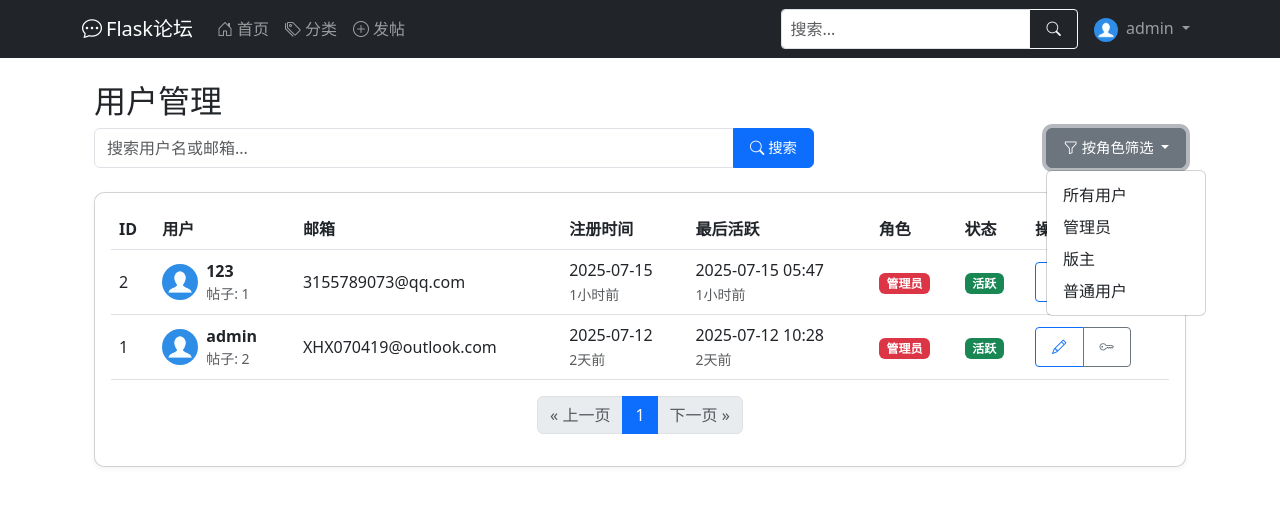
After one commit to 3588044667HZ/FlaskBBS, a Flask app: page /admin/users in a window 1280 px wide, after a click on "按角色筛选". The commit adds this page. Shown: the top 506 px of the page. Run offline with Flask 3, Linux system fonts and the light colour scheme; a user stored in the database is signed in.

Commit message:
用户权限编辑和管理员查看所有用户界面实现

```diff
--- a/app/templates/admin/edit_user.html
+++ b/app/templates/admin/edit_user.html
@@ -4,7 +4,7 @@
 <div class="container mt-4">
     <h2>编辑用户权限: {{ user.username }}</h2>
 
-    <form method="POST">
+    <form method="POST" action="{{url_for('admin.change_user_info',user_id=user.id)}}">
         <div class="card mb-4">
             <div class="card-header">基本权限</div>
             <div class="card-body">
--- /dev/null
+++ b/app/templates/admin/users.html
@@ -0,0 +1,204 @@
+<!-- templates/admin/users.html -->
+{% extends "admin/base.html" %}
+
+{% block admin_content %}
+<h2>用户管理</h2>
+
+<!-- 搜索和过滤区域 -->
+<div class="row mb-4">
+    <div class="col-md-8">
+        <form action="{{ url_for('admin.users') }}" method="get" class="d-flex">
+            <div class="input-group">
+                <input type="text" name="q" class="form-control" placeholder="搜索用户名或邮箱..."
+                       value="{{ request.args.get('q', '') }}">
+                <button class="btn btn-primary" type="submit">
+                    <i class="bi bi-search"></i> 搜索
+                </button>
+            </div>
+        </form>
+    </div>
+    <div class="col-md-4 text-end">
+        <div class="dropdown">
+            <button class="btn btn-outline-secondary dropdown-toggle" type="button" id="roleFilter"
+                    data-bs-toggle="dropdown" aria-expanded="false">
+                <i class="bi bi-funnel"></i> 按角色筛选
+            </button>
+            <ul class="dropdown-menu" aria-labelledby="roleFilter">
+                <li><a class="dropdown-item" href="{{ url_for('admin.users') }}">所有用户</a></li>
+                <li><a class="dropdown-item" href="{{ url_for('admin.users', role='admin') }}">管理员</a></li>
+                <li><a class="dropdown-item" href="{{ url_for('admin.users', role='moderator') }}">版主</a></li>
+                <li><a class="dropdown-item" href="{{ url_for('admin.users', role='user') }}">普通用户</a></li>
+            </ul>
+        </div>
+    </div>
+</div>
+
+<!-- 用户列表表格 -->
+<div class="card">
+    <div class="card-body">
+        <div class="table-responsive">
+            <table class="table table-hover align-middle">
+                <thead>
+                    <tr>
+                        <th>ID</th>
+                        <th>用户</th>
+                        <th>邮箱</th>
+                        <th>注册时间</th>
+                        <th>最后活跃</th>
+                        <th>角色</th>
+                        <th>状态</th>
+                        <th>操作</th>
+                    </tr>
+                </thead>
+                <tbody>
+                    {% for user in users.items %}
+                    <tr>
+                        <td>{{ user.id }}</td>
+                        <td>
+                            <div class="d-flex align-items-center">
+                                <img src="{{ user.avatar_url() }}" class="rounded-circle me-2" width="36" height="36">
+                                <div>
+                                    <strong>{{ user.username }}</strong>
+                                    <div class="small text-muted">帖子: {{ user.posts.count() }}</div>
+                                </div>
+                            </div>
+                        </td>
+                        <td>{{ user.email }}</td>
+                        <td>
+                            <span class="d-block">{{ user.created_at.strftime('%Y-%m-%d') }}</span>
+                            <small class="text-muted">{{ user.created_at|time_ago }}</small>
+                        </td>
+                        <td>
+                            <span class="d-block">{{ user.last_seen.strftime('%Y-%m-%d %H:%M') }}</span>
+                            <small class="text-muted">{{ user.last_seen|time_ago }}</small>
+                        </td>
+                        <td>
+                            {% if user.is_admin() %}
+                                <span class="badge bg-danger">管理员</span>
+                            {% elif user.has_permission(Permissions.MODERATE) %}
+                                <span class="badge bg-warning">版主</span>
+                            {% else %}
+                                <span class="badge bg-primary">普通用户</span>
+                            {% endif %}
+                        </td>
+                        <td>
+                            {% if user.is_active %}
+                                <span class="badge bg-success">活跃</span>
+                            {% else %}
+                                <span class="badge bg-secondary">禁用</span>
+                            {% endif %}
+                        </td>
+                        <td>
+                            <div class="btn-group btn-group-sm">
+                                <a href="{{ url_for('admin.edit_user', user_id=user.id) }}"
+                                   class="btn btn-outline-primary" title="编辑">
+                                    <i class="bi bi-pencil"></i>
+                                </a>
+                                <a href="{{ url_for('admin.reset_user_password', user_id=user.id) }}"
+                                   class="btn btn-outline-secondary" title="重置密码">
+                                    <i class="bi bi-key"></i>
+                                </a>
+                                {% if not user.is_admin() %}
+                                <button class="btn btn-outline-danger" title="删除"
+                                        data-bs-toggle="modal" data-bs-target="#deleteUserModal"
+                                        data-user-id="{{ user.id }}" data-user-name="{{ user.username }}">
+                                    <i class="bi bi-trash"></i>
+                                </button>
+                                {% endif %}
+                            </div>
+                        </td>
+                    </tr>
+                    {% else %}
+                    <tr>
+                        <td colspan="8" class="text-center py-4">没有找到用户</td>
+                    </tr>
+                    {% endfor %}
+                </tbody>
+            </table>
+        </div>
+
+        <!-- 分页控件 -->
+        <nav aria-label="用户分页">
+            <ul class="pagination justify-content-center">
+                {% if users.has_prev %}
+                <li class="page-item">
+                    <a class="page-link" href="{{ url_for('admin.users', page=users.prev_num, q=request.args.get('q'), role=request.args.get('role')) }}">
+                        &laquo; 上一页
+                    </a>
+                </li>
+                {% else %}
+                <li class="page-item disabled">
+                    <a class="page-link" href="#" tabindex="-1">&laquo; 上一页</a>
+                </li>
+                {% endif %}
+
+                {% for page_num in users.iter_pages(left_edge=1, right_edge=1, left_current=2, right_current=3) %}
+                    {% if page_num %}
+                        {% if users.page == page_num %}
+                        <li class="page-item active"><a class="page-link" href="#">{{ page_num }}</a></li>
+                        {% else %}
+                        <li class="page-item">
+                            <a class="page-link" href="{{ url_for('admin.users', page=page_num, q=request.args.get('q'), role=request.args.get('role')) }}">
+                                {{ page_num }}
+                            </a>
+                        </li>
+                        {% endif %}
+                    {% else %}
+                        <li class="page-item disabled"><span class="page-link">...</span></li>
+                    {% endif %}
+                {% endfor %}
+
+                {% if users.has_next %}
+                <li class="page-item">
+                    <a class="page-link" href="{{ url_for('admin.users', page=users.next_num, q=request.args.get('q'), role=request.args.get('role')) }}">
+                        下一页 &raquo;
+                    </a>
+                </li>
+                {% else %}
+                <li class="page-item disabled">
+                    <a class="page-link" href="#" tabindex="-1">下一页 &raquo;</a>
+                </li>
+                {% endif %}
+            </ul>
+        </nav>
+    </div>
+</div>
+
+<!-- 删除用户确认模态框 -->
+<div class="modal fade" id="deleteUserModal" tabindex="-1" aria-labelledby="deleteUserModalLabel" aria-hidden="true">
+    <div class="modal-dialog">
+        <div class="modal-content">
+            <div class="modal-header">
+                <h5 class="modal-title" id="deleteUserModalLabel">确认删除用户</h5>
+                <button type="button" class="btn-close" data-bs-dismiss="modal" aria-label="Close"></button>
+            </div>
+            <div class="modal-body">
+                <p>您确定要删除用户 <strong id="userNameToDelete"></strong> 吗？</p>
+                <p class="text-danger">此操作不可撤销，并且会删除该用户的所有帖子和评论！</p>
+            </div>
+            <div class="modal-footer">
+                <button type="button" class="btn btn-secondary" data-bs-dismiss="modal">取消</button>
+                <form id="deleteUserForm" method="POST" action="">
+                    <button type="submit" class="btn btn-danger">确认删除</button>
+                </form>
+            </div>
+        </div>
+    </div>
+</div>
+
+<script>
+    // 删除用户模态框初始化
+    document.getElementById('deleteUserModal').addEventListener('show.bs.modal', function (event) {
+        const button = event.relatedTarget;
+        const userId = button.getAttribute('data-user-id');
+        const userName = button.getAttribute('data-user-name');
+
+        const modal = this;
+        modal.querySelector('#userNameToDelete').textContent = userName;
+
+        // 设置表单的action属性
+        const form = modal.querySelector('#deleteUserForm');
+        form.action = "{{ url_for('admin.delete_user', user_id=0) }}".replace('0', userId);
+    });
+</script>
+{% endblock %}
```
Also changed, not shown: app/admin.py (+84 -31 lines), app/forms.py (+17 -7 lines), requirements.txt (added, +11 -0 lines), app.db, 1 other file.
